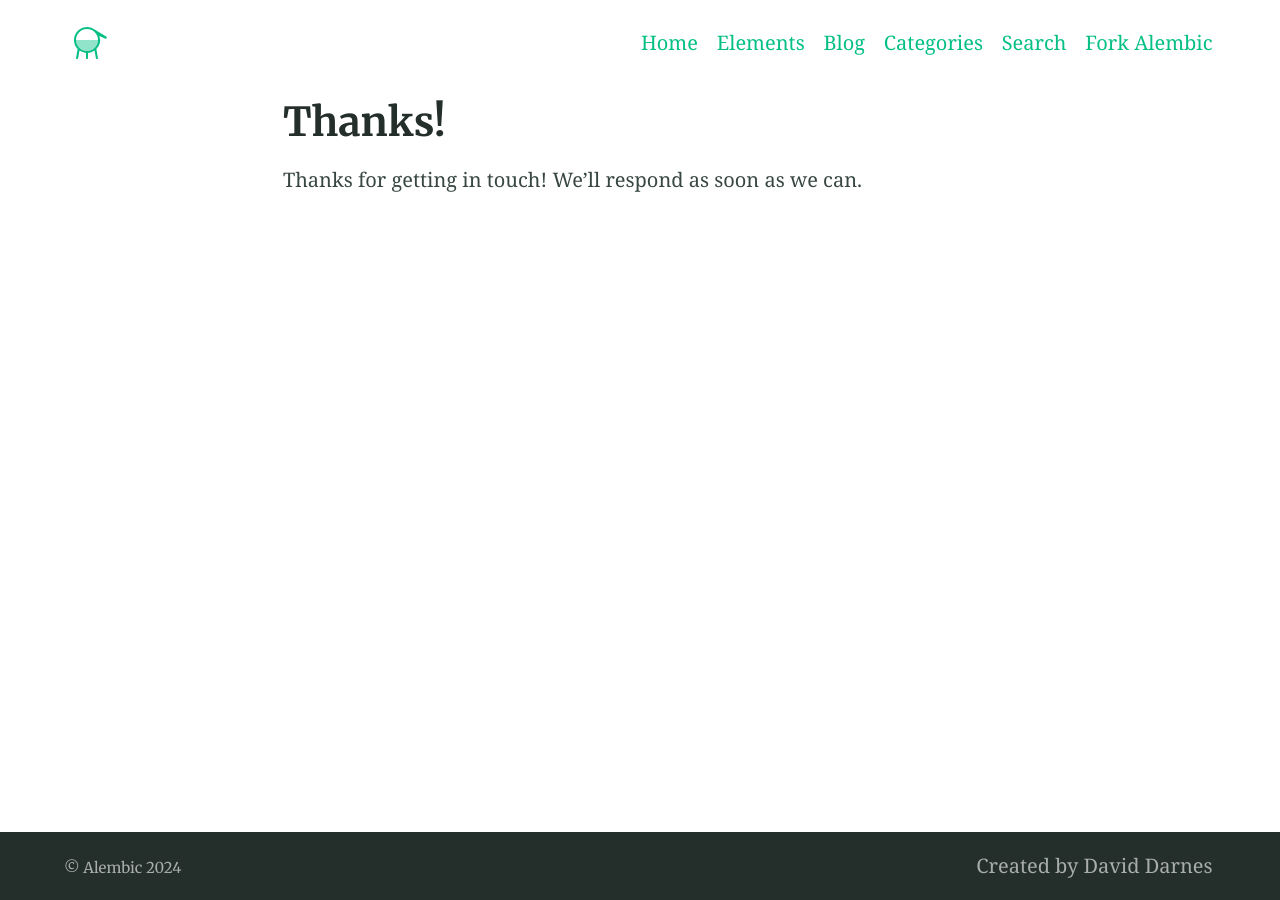
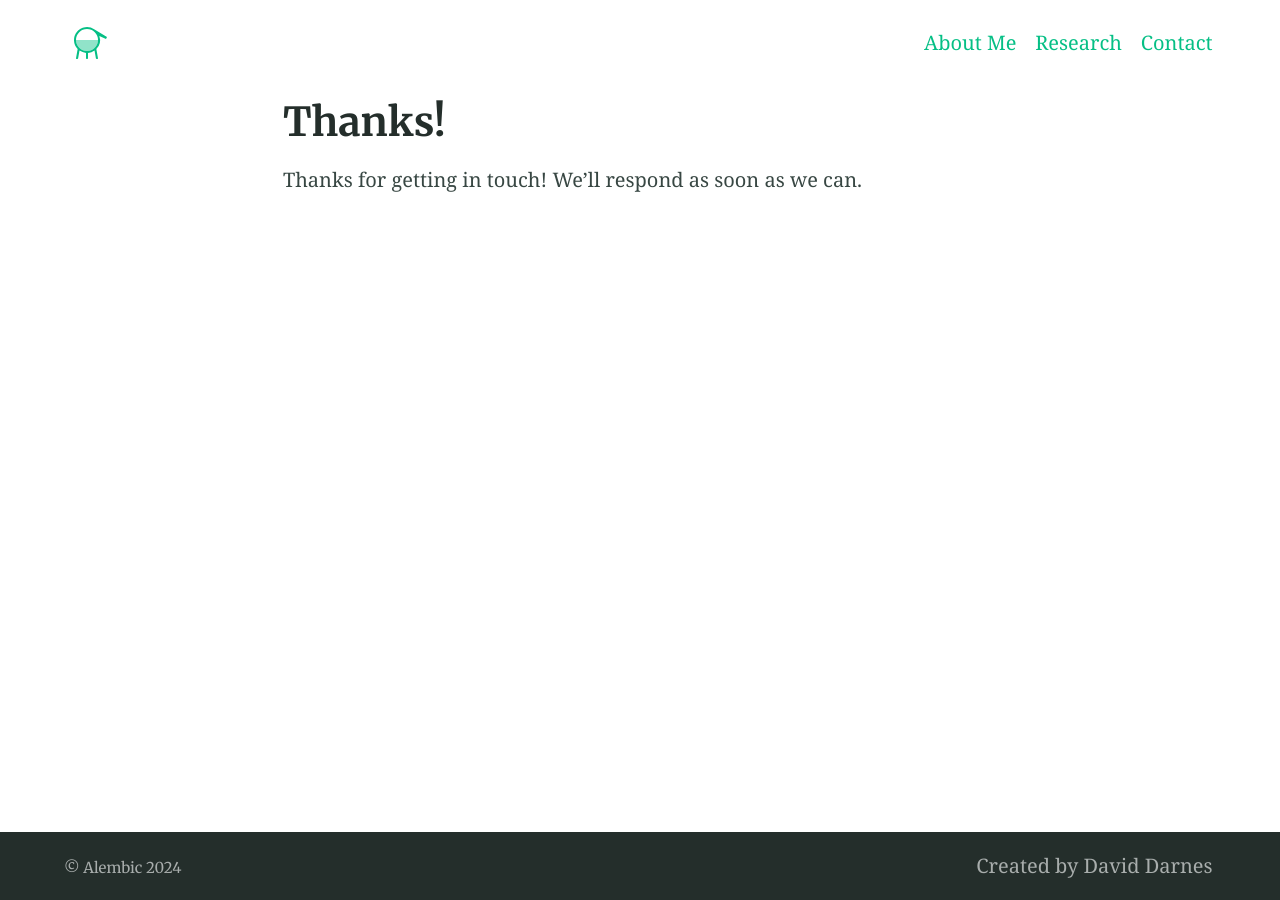
Before and after one commit to alenaernst/alenaernst.github.io, a Jekyll site: the page built from thanks.md, in a window 1280 px wide. Built offline with Jekyll 4.4.1, drawn with Linux system fonts in a browser that asks for light colours.

Commit message:
Update _config.yml

```diff
--- a/_config.yml
+++ b/_config.yml
@@ -121,18 +121,13 @@ favicons: # Favicons are also used in the manifest file. Syntax is 'size: path'
 
 # 9. Site navigation
 navigation_header:
-- title: Home
+- title: About Me
   url: /
-- title: Elements
+- title: Research
   url: /elements/
-- title: Blog
+- title: Contact
   url: /blog/
-- title: Categories
-  url: /categories/
-- title: Search
-  url: /search/
-- title: Fork Alembic
-  url: https://github.com/daviddarnes/alembic
+
 
 navigation_footer:
 - title: Created by David Darnes
```
